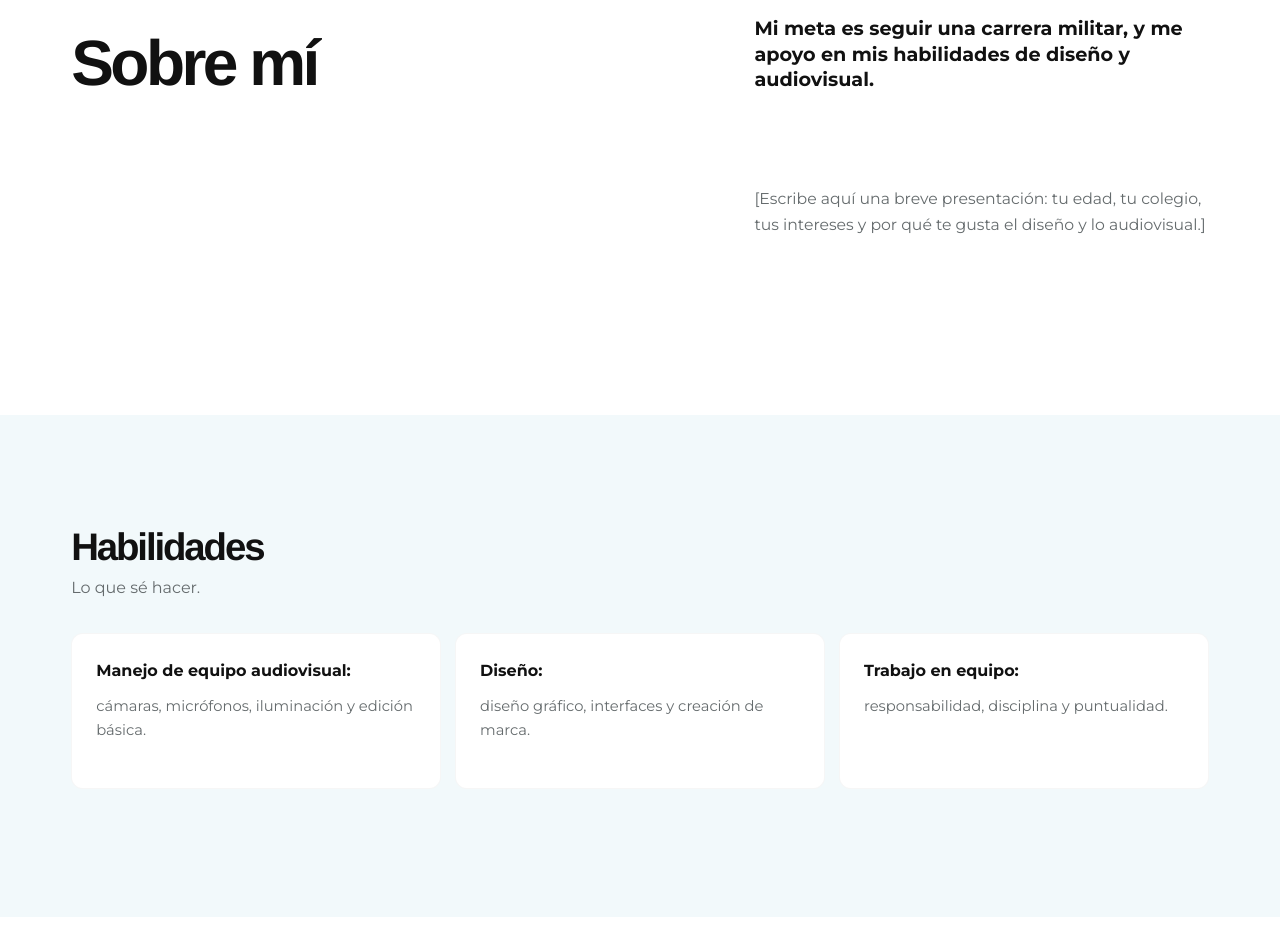
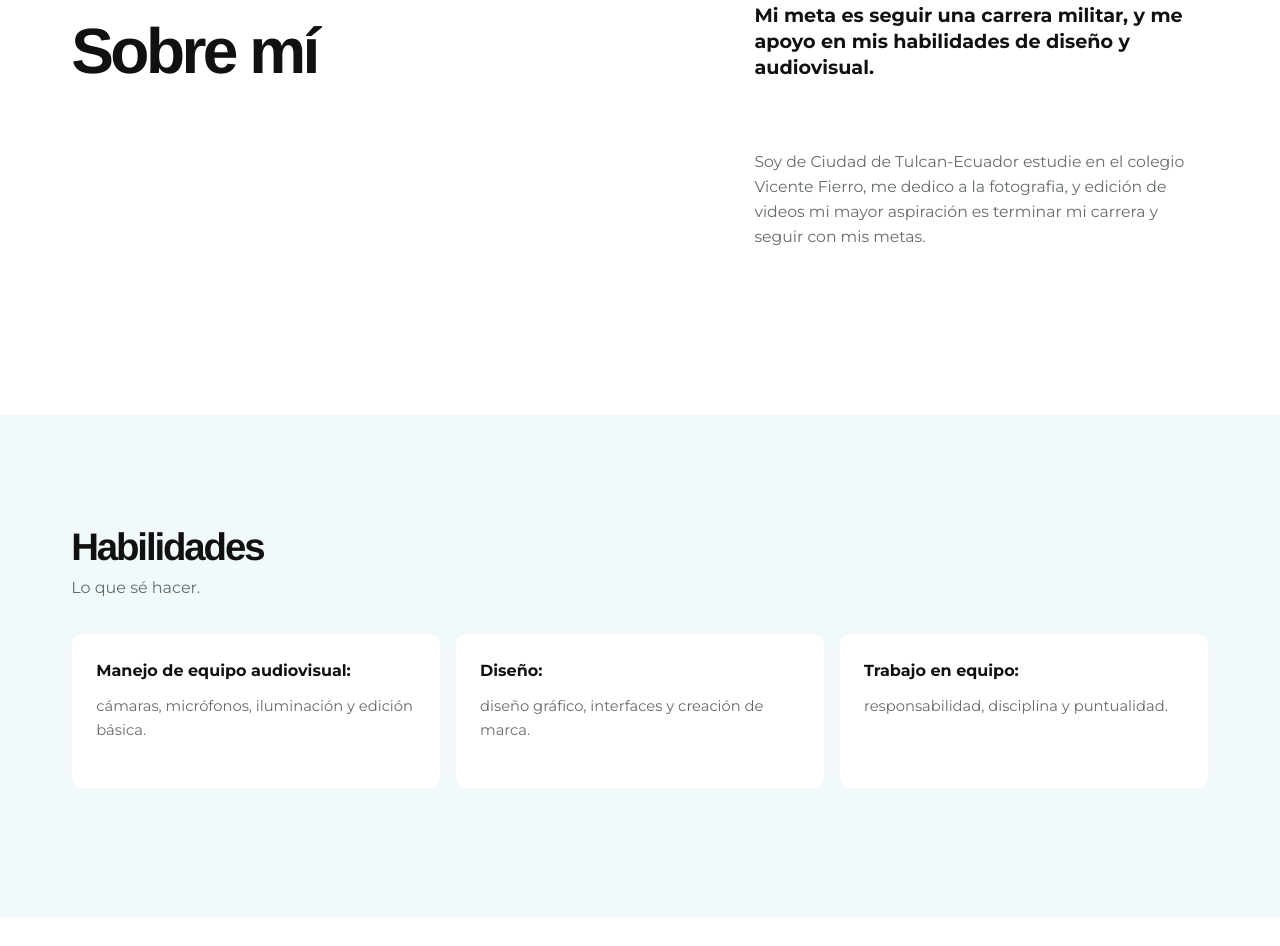
Before and after one commit to dilanportillalopez-sketch/Portafolio_Dilan, a plain HTML site: page index.html in a window 1280 px wide. Shown: the part 1141-2087 px from the top of the page. Drawn offline with Linux system fonts and the light colour scheme.

Commit message:
Revise personal introduction in index.html
Updated personal introduction and added details about education and aspirations.

```diff
--- a/index.html
+++ b/index.html
@@ -37,7 +37,8 @@
   <section id="sobre-mi">
     <h2>Sobre mí</h2>
     <p>Mi meta es seguir una carrera militar, y me apoyo en mis habilidades de diseño y audiovisual.</p>
-    <p>[Escribe aquí una breve presentación: tu edad, tu colegio, tus intereses y por qué te gusta el diseño y lo audiovisual.]</p>
+    <p> Soy de Ciudad de Tulcan-Ecuador estudie en el colegio Vicente Fierro, me dedico a la fotografia, y edición de videos mi mayor aspiración es terminar
+    mi carrera y seguir con mis metas.</p>
   </section>
 
   <!-- HABILIDADES -->
```
